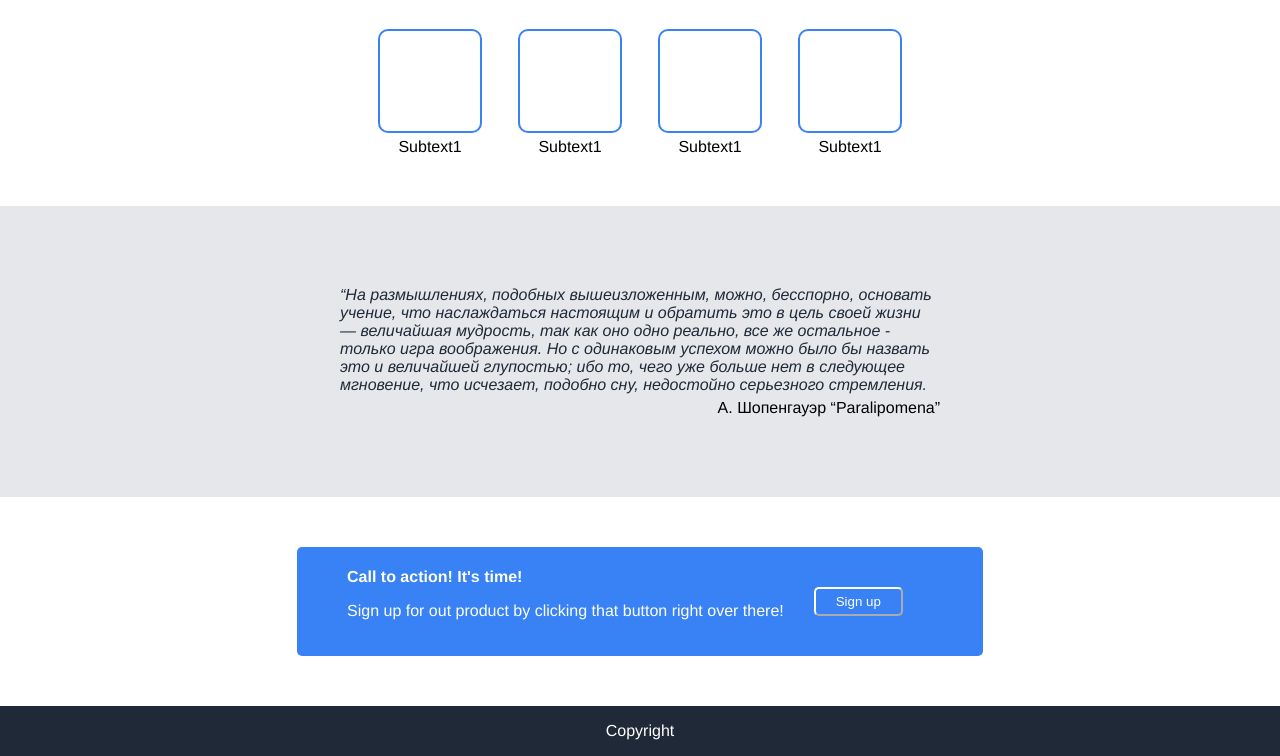
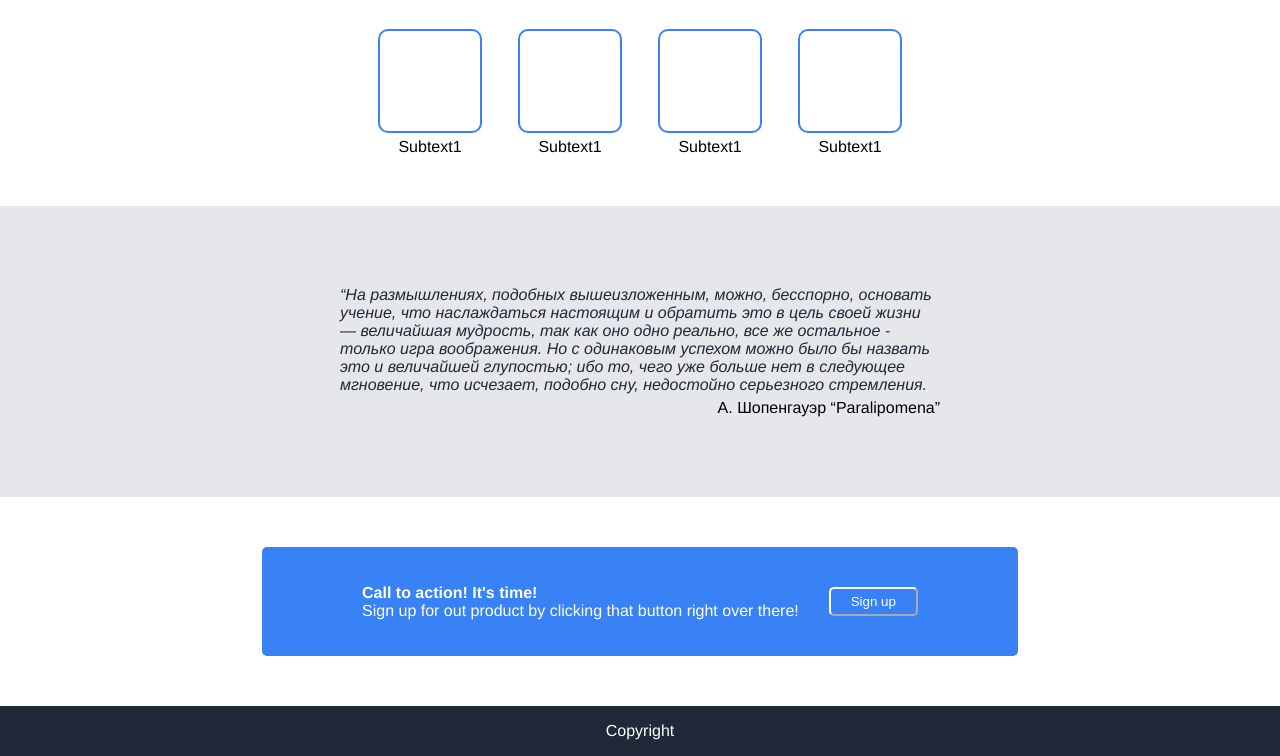
Before and after one commit to danvitu/odin-landing-page, a plain HTML site: page index.html in a window 1280 px wide. Shown: the part 606-1362 px from the top of the page. Drawn offline with Linux system fonts and the light colour scheme.

Commit message:
Align button and increase width of blue container

```diff
--- a/styles.css
+++ b/styles.css
@@ -146,7 +146,7 @@ button.signup {
   display: flex;
   align-items: center;
   justify-content: center;
-  padding: 10px 50px;
+  padding: 10px 100px;
   border-radius: 5px;
 }
 
@@ -157,7 +157,7 @@ button.signup {
 }
 
 .signupbottom {
-  margin: 30px;
+  margin: 30px 0 30px 30px;
   padding: 5px 20px;
   border-radius: 5px;
   border: 1;
@@ -177,3 +177,7 @@ button.signup {
   font-weight: 800;
   margin: 0;
 }
+
+.subcalltext {
+  margin: 0;
+}
```
